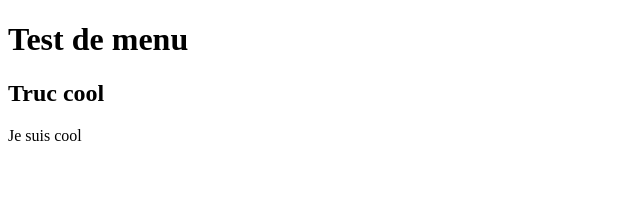
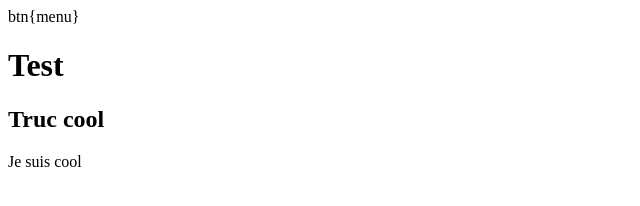
Before and after one commit to MMI-SAE-105/2023-r113-tp2-menu-alpinejs-KentinMartel, a plain HTML site: page index.html in a window 1280 px wide. Shown: the whole page, without its empty margins (0-640 px from the left). Drawn offline with Linux system fonts and the light colour scheme.

Commit message:
page dans le menu

```diff
--- a/index.html
+++ b/index.html
@@ -10,7 +10,8 @@
     <!-- https://emmet.io/ -->
     <!-- header>h1{Test de menu} -->
     <header>
-      <h1>Test de menu</h1>
+      btn{menu}
+      <h1>Test</h1>
     </header>
     <!-- h2>lorem2^p>lorem -->
     <h2>Truc cool</h2>
```
